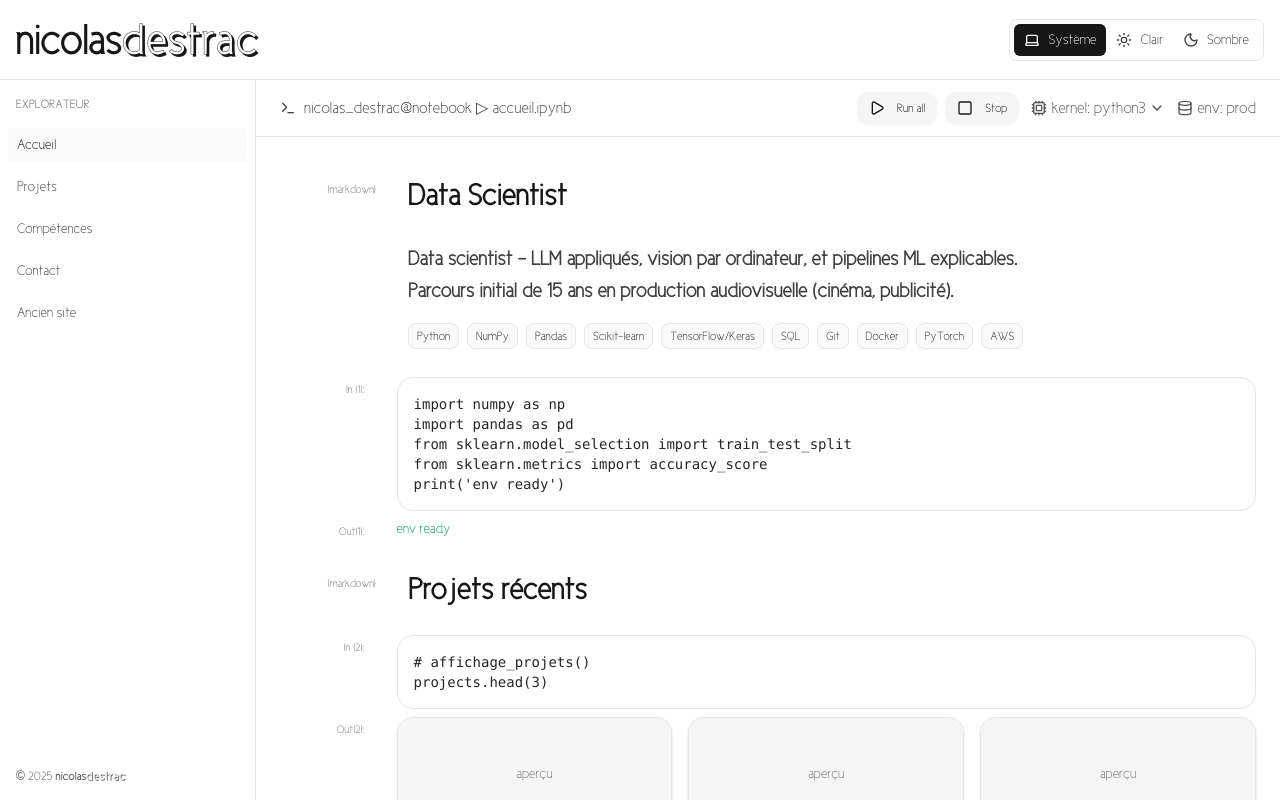
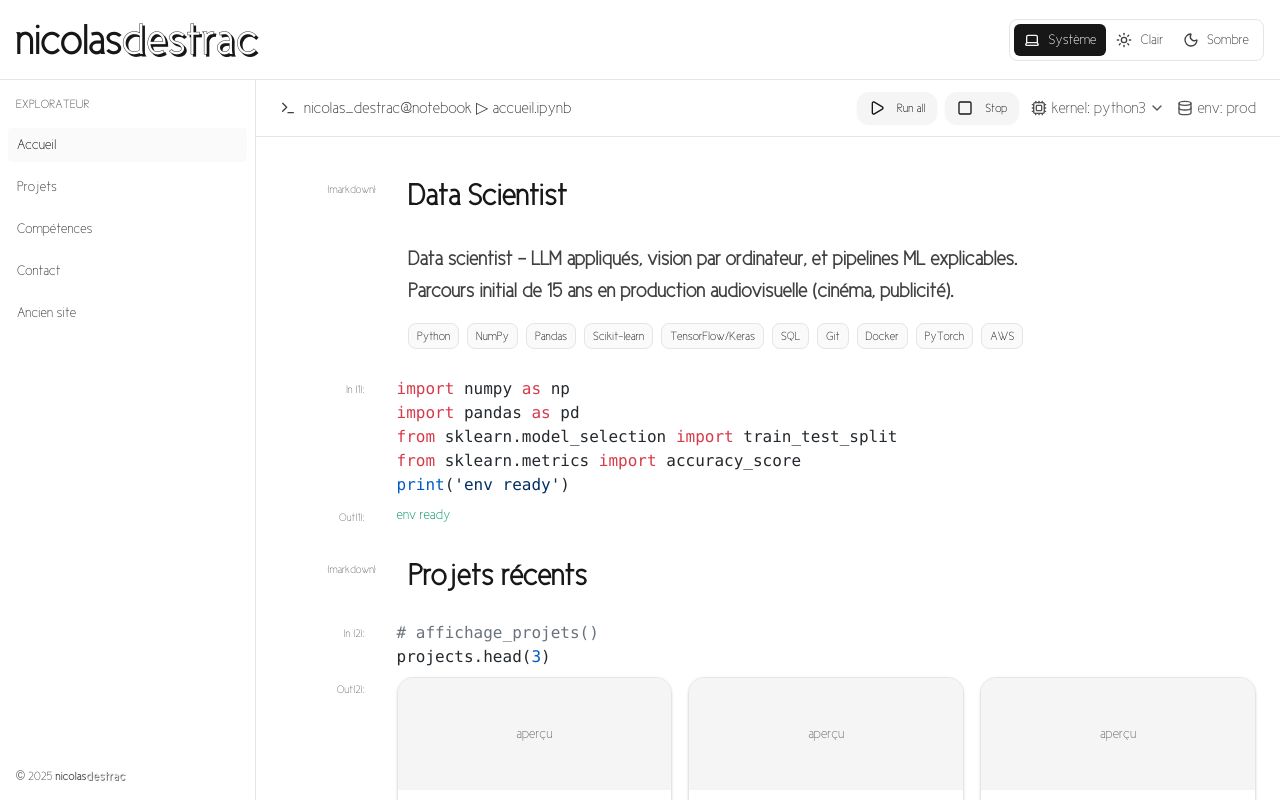
Before and after one commit to nicolasdestrac/nicolasdestrac-portfolio, a Next.js app: page / in a window 1280 px wide. Built offline with nearby package versions, Linux system fonts and the light colour scheme.

Commit message:
Ajout de couleurs sur les cellules de code

```diff
--- a/app/competences/page.tsx
+++ b/app/competences/page.tsx
@@ -15,6 +15,7 @@ import {
   Camera,
   BookOpen,
 } from "lucide-react";
+import { HighlightedCode } from "@/components/HighlightedCode";
 
 function TopBar() {
   return (
@@ -74,10 +75,12 @@ function MarkdownCell({ children }: { children: React.ReactNode }) {
 function CodeCell({
   idx,
   code,
+  lang = "txt",
   children,
 }: {
   idx: number;
   code: string;
+  lang?: string;
   children?: React.ReactNode;
 }) {
   return (
@@ -85,9 +88,9 @@ function CodeCell({
       <div className="flex items-start gap-4">
         <CellLabel idx={idx} type="code" />
         <div className="relative w-full">
-          <pre className="rounded-2xl border border-neutral-200 bg-white p-4 overflow-x-auto text-sm text-neutral-800 dark:border-neutral-800/80 dark:bg-neutral-950 dark:text-neutral-200">
-            <code>{code}</code>
-          </pre>
+          <div className="rounded-2xl">
+            <HighlightedCode code={code} lang={lang} />
+          </div>
         </div>
       </div>
 
@@ -205,6 +208,7 @@ export default function CompetencesPage() {
 
           <CodeCell
             idx={i++}
+            lang="bash"
             code={`# workflow minimal
 git checkout -b feat/xxx
 git add -A
@@ -229,6 +233,7 @@ git push -u origin feat/xxx`}
 
           <CodeCell
             idx={i++}
+            lang="python"
             code={`# pseudo pipeline (concept)
 stages = ["lint", "typecheck", "test", "build"]
 for s in stages:
@@ -252,6 +257,7 @@ for s in stages:
 
           <CodeCell
             idx={i++}
+            lang='python'
             code={`# déploiement: principe
 if pr_open:
     deploy("preview")
@@ -276,6 +282,7 @@ if merged_to_main:
 
           <CodeCell
             idx={i++}
+            lang="python"
             code={`# exemple de checklist cloud (concept)
 cloud_ready = {
   "storage": "ok",
@@ -303,6 +310,7 @@ cloud_ready`}
 
           <CodeCell
             idx={i++}
+            lang="python"
             code={`from sklearn.pipeline import Pipeline
 from sklearn.preprocessing import OneHotEncoder
 from sklearn.compose import ColumnTransformer
@@ -329,6 +337,7 @@ pipeline`}
 
           <CodeCell
             idx={i++}
+            lang="python"
             code={`# concept: transfer learning
 backbone = "VGG16"
 trainable = False
@@ -354,6 +363,7 @@ model`}
 
           <CodeCell
             idx={i++}
+            lang="python"
             code={`# RAG minimal (concept)
 question = "..."
 chunks = retrieve(question, top_k=5)
--- a/app/globals.css
+++ b/app/globals.css
@@ -47,3 +47,25 @@ html, body {
 body {
   margin: 0;
 }
+
+/* Shiki: éviter un style “imposé” et garder les paddings/bordures */
+.shiki-wrap pre.shiki {
+  background: transparent !important;
+  margin: 0;
+  padding: 0;
+}
+
+/* Shiki: switch light/dark avec la classe .dark */
+.shiki {
+  background-color: var(--shiki-light-bg) !important;
+  color: var(--shiki-light) !important;
+}
+
+.dark .shiki {
+  background-color: var(--shiki-dark-bg) !important;
+  color: var(--shiki-dark) !important;
+}
+
+.dark .shiki span {
+  color: var(--shiki-dark) !important;
+}
--- a/app/page.tsx
+++ b/app/page.tsx
@@ -11,6 +11,7 @@ import {
   ChevronDown,
   Database,
 } from "lucide-react";
+import { HighlightedCode } from "@/components/HighlightedCode";
 
 // ===
 // Nicolas Destrac – Notebook style portfolio (v1)
@@ -82,10 +83,12 @@ function MarkdownCell({ children }: { children: React.ReactNode }) {
 function CodeCell({
   idx,
   code,
+  lang = "txt",
   children,
 }: {
   idx: number;
   code: string;
+  lang?: string;
   children?: React.ReactNode;
 }) {
   return (
@@ -93,9 +96,9 @@ function CodeCell({
       <div className="flex items-start gap-4">
         <CellLabel idx={idx} type="code" />
         <div className="relative w-full">
-          <pre className="rounded-2xl border border-neutral-200 bg-white p-4 overflow-x-auto text-sm text-neutral-800 dark:border-neutral-800/80 dark:bg-neutral-950 dark:text-neutral-200">
-            <code>{code}</code>
-          </pre>
+          <div className="rounded-2xl">
+            <HighlightedCode code={code} lang={lang} />
+          </div>
         </div>
       </div>
 
@@ -176,6 +179,7 @@ export default function NicolasNotebookPortfolio() {
             {/* Cell: code to load libraries */}
             <CodeCell
               idx={1}
+              lang="python"
               code={`import numpy as np
 import pandas as pd
 from sklearn.model_selection import train_test_split
@@ -194,7 +198,10 @@ print('env ready')`}
               </h2>
             </MarkdownCell>
 
-            <CodeCell idx={2} code={`# affichage_projets()\nprojects.head(3)`}>
+            <CodeCell
+              idx={2}
+              lang="python"
+              code={`# affichage_projets()\nprojects.head(3)`}>
               <div className="grid md:grid-cols-3 gap-4">
                 {projects.map((p, i) => (
                   <Card
@@ -247,6 +254,7 @@ print('env ready')`}
 
             <CodeCell
               idx={3}
+              lang='python'
               code={`# to_table(experience)\nexperience.sort_values('période', ascending=False)`}
             >
               <div className="grid md:grid-cols-2 gap-4">
@@ -293,7 +301,7 @@ print('env ready')`}
               </h2>
             </MarkdownCell>
 
-            <CodeCell idx={4} code={`# send_message(to='nicolas.destrac@gmail.com')`}>
+            <CodeCell idx={4} lang='python' code={`# send_message(to='nicolas.destrac@gmail.com')`}>
               <div className="flex flex-wrap gap-3">
                 <Button asChild className="rounded-xl">
                   <a href="mailto:nicolas.destrac@gmail.com">
--- /dev/null
+++ b/components/HighlightedCode.tsx
@@ -0,0 +1,24 @@
+import { codeToHtml } from "shiki";
+
+export async function HighlightedCode({
+  code,
+  lang = "txt",
+}: {
+  code: string;
+  lang?: string;
+}) {
+  const html = await codeToHtml(code, {
+    lang,
+    themes: {
+      light: "github-light",
+      dark: "github-dark-high-contrast",
+    },
+  });
+
+  return (
+    <div
+      className="codeblock"
+      dangerouslySetInnerHTML={{ __html: html }}
+    />
+  );
+}
--- a/package.json
+++ b/package.json
@@ -24,6 +24,7 @@
     "rehype-autolink-headings": "^7.1.0",
     "rehype-slug": "^6.0.0",
     "remark-gfm": "^4.0.1",
+    "shiki": "^3.22.0",
     "tailwind-merge": "^3.3.1",
     "tailwindcss-animate": "^1.0.7"
   },
```
